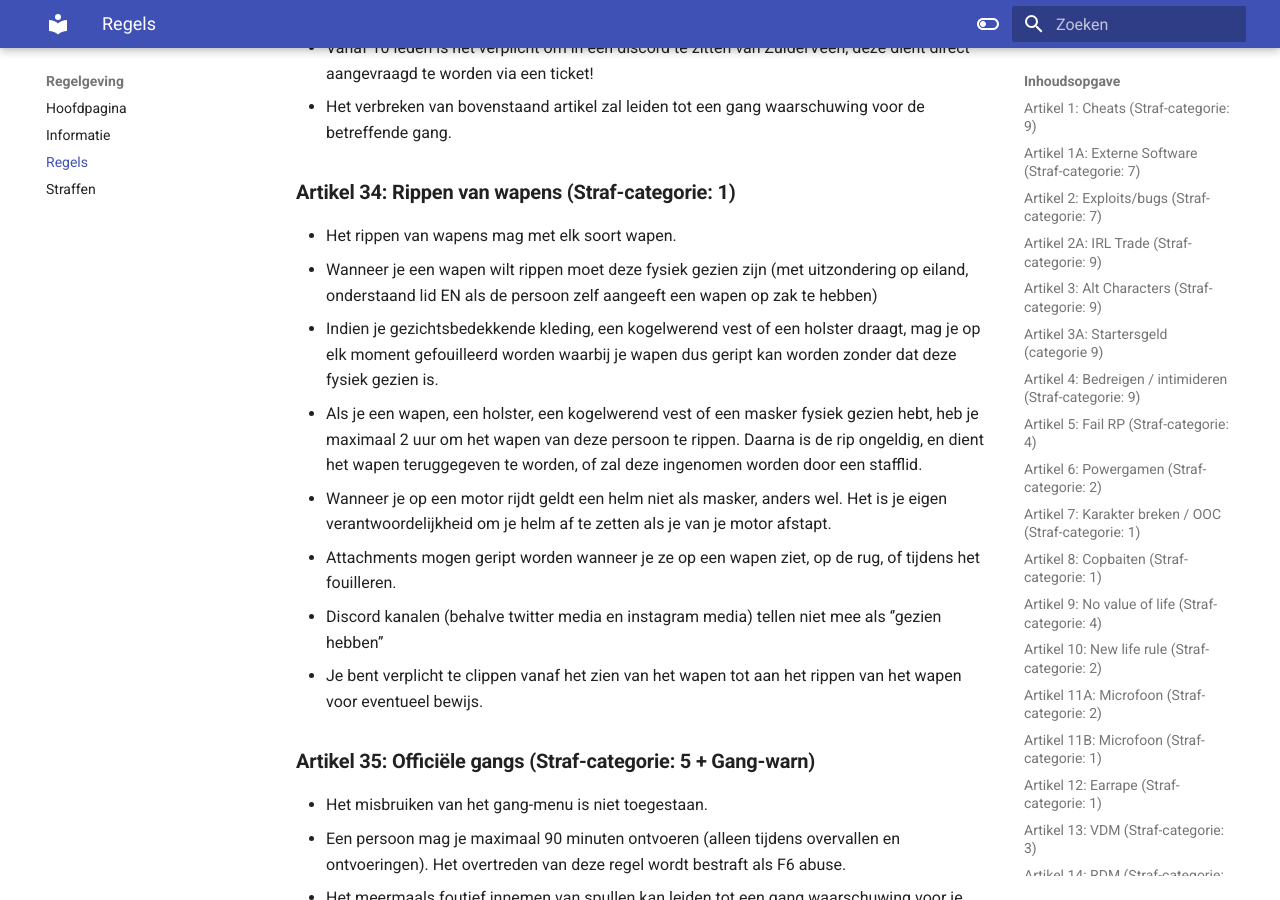
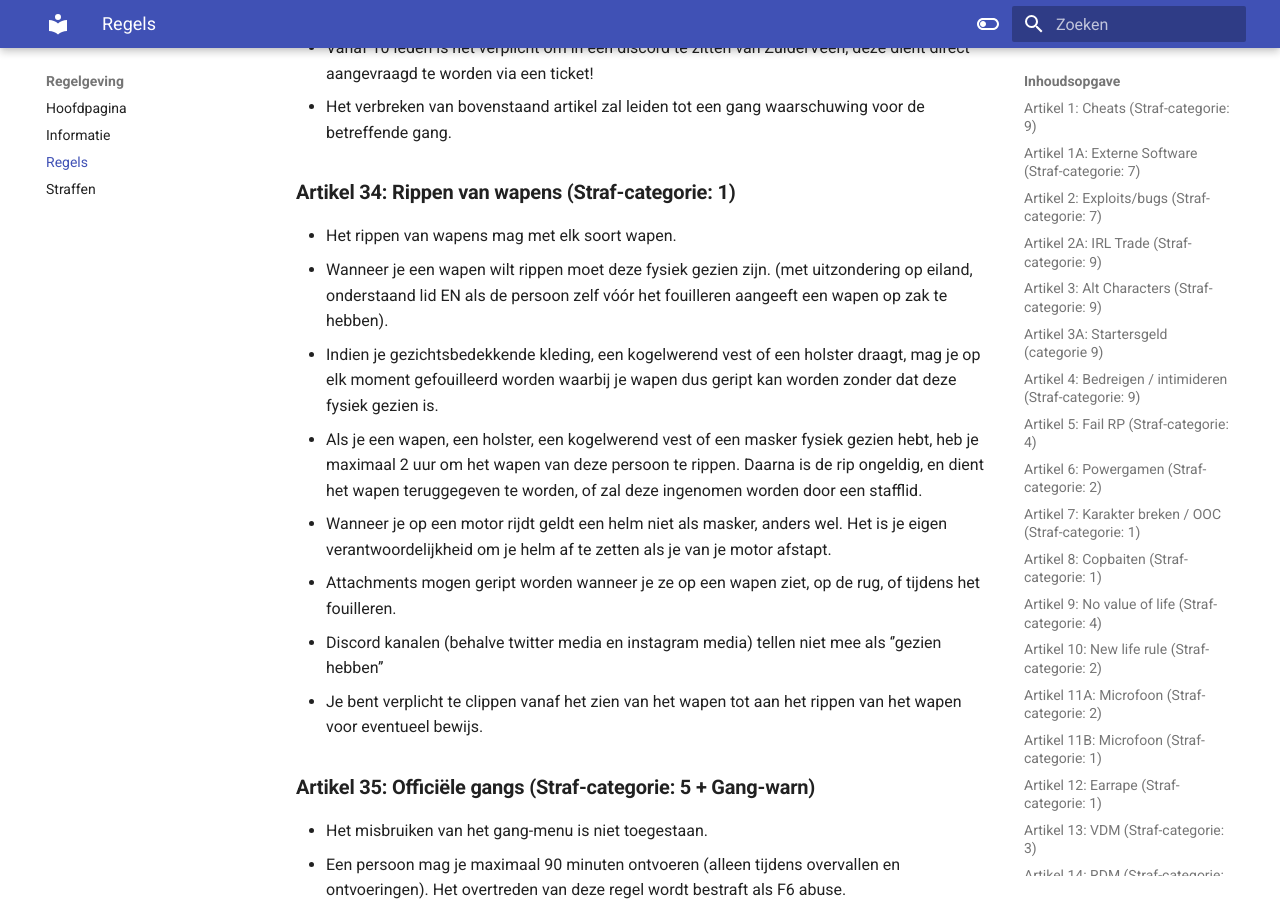
Before and after one commit to ZuiderVeenRP/apv, an MkDocs documentation site: the page built from docs/algemeen.md, in a window 1280 px wide and 900 px high, scrolled down 14721 px. Built offline with MkDocs 1.6.1 and Material for MkDocs 9.7.7, drawn with Linux system fonts in a browser that asks for light colours; comment, search, counter and statistics services are not loaded.

Commit message:
Update algemeen.md

```diff
--- a/docs/algemeen.md
+++ b/docs/algemeen.md
@@ -328,7 +328,7 @@
 
 ### **Artikel 34: Rippen van wapens (Straf-categorie: 1)**
 - Het rippen van wapens mag met elk soort wapen.
-- Wanneer je een wapen wilt rippen moet deze fysiek gezien zijn (met uitzondering op eiland, onderstaand lid EN als de persoon zelf aangeeft een wapen op zak te hebben)
+- Wanneer je een wapen wilt rippen moet deze fysiek gezien zijn. (met uitzondering op eiland, onderstaand lid EN als de persoon zelf vóór het fouilleren aangeeft een wapen op zak te hebben).
 - Indien je gezichtsbedekkende kleding, een kogelwerend vest of een holster draagt, mag je op elk moment gefouilleerd worden waarbij je wapen dus geript kan worden zonder dat deze fysiek gezien is.
 - Als je een wapen, een holster, een kogelwerend vest of een masker fysiek gezien hebt, heb je maximaal 2 uur om het wapen van deze persoon te rippen. Daarna is de rip ongeldig, en dient het wapen teruggegeven te worden, of zal deze ingenomen worden door een stafflid.
 - Wanneer je op een motor rijdt geldt een helm niet als masker, anders wel. Het is je eigen verantwoordelijkheid om je helm af te zetten als je van je motor afstapt.
```
